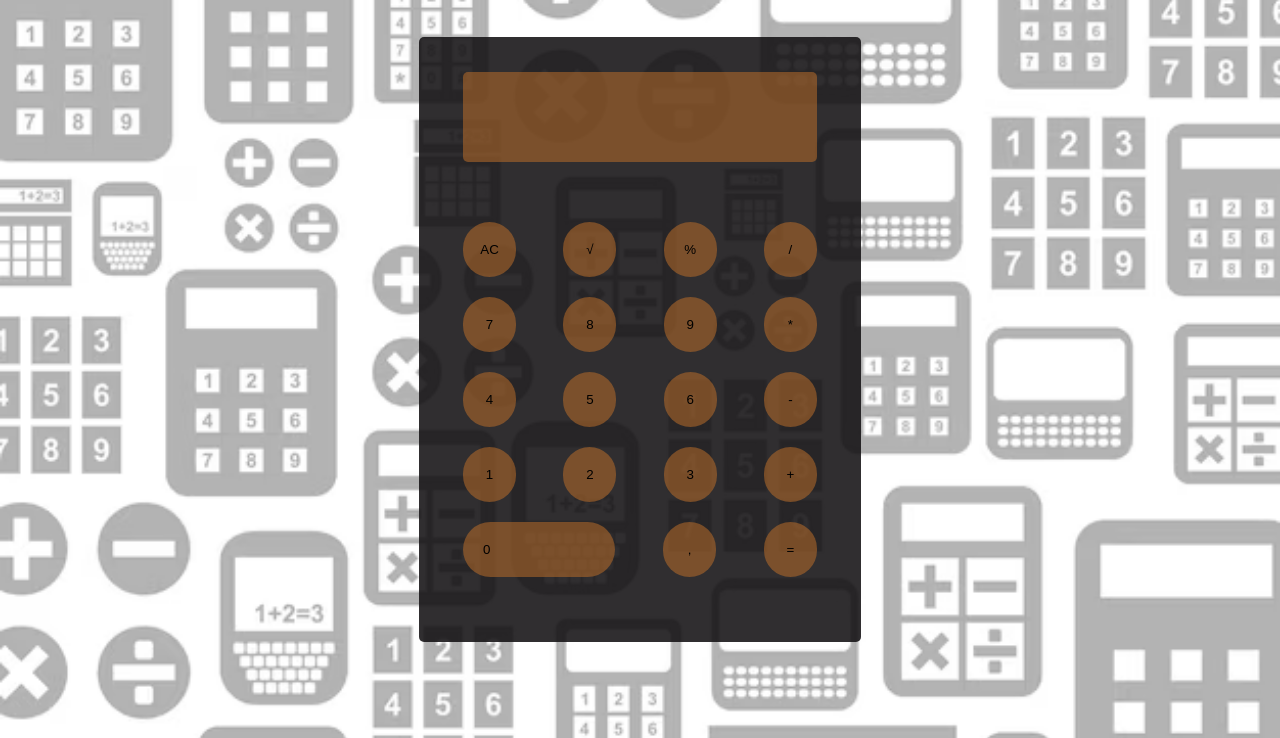
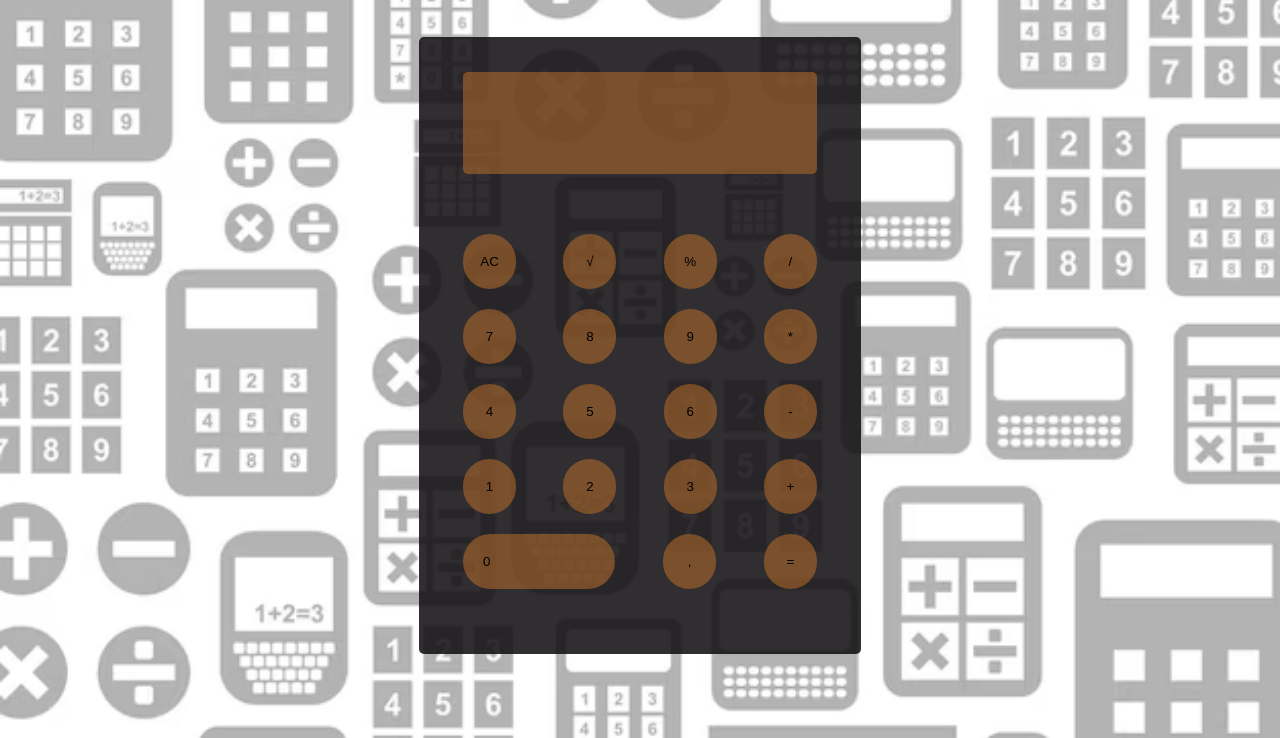
Before and after one commit to poteryakin/Calculator, a plain HTML site: page index.html in a window 1280 px wide. Shown: the part 62-800 px from the top of the page. Drawn offline with Linux system fonts and the light colour scheme.

Commit message:
Add files via upload

```diff
--- a/style.css
+++ b/style.css
@@ -32,7 +32,9 @@ body {
     padding-top: 45px;
     border-radius: 5px;
     text-align: center;
-    font-size: x-large;
+    font-size: clamp(10px, 5vw, 20px);
+    overflow: hidden;
+    height: 12px;
 }
 
 .line {
```
